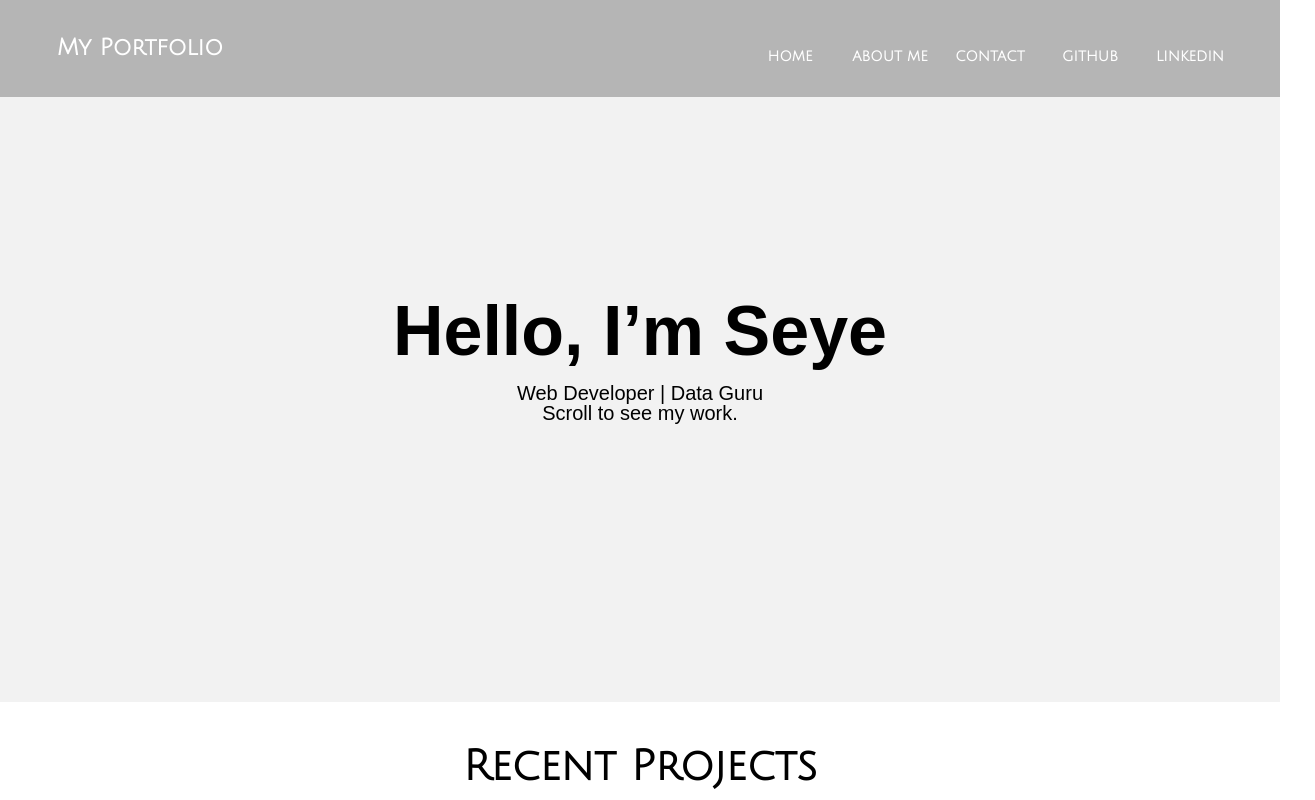
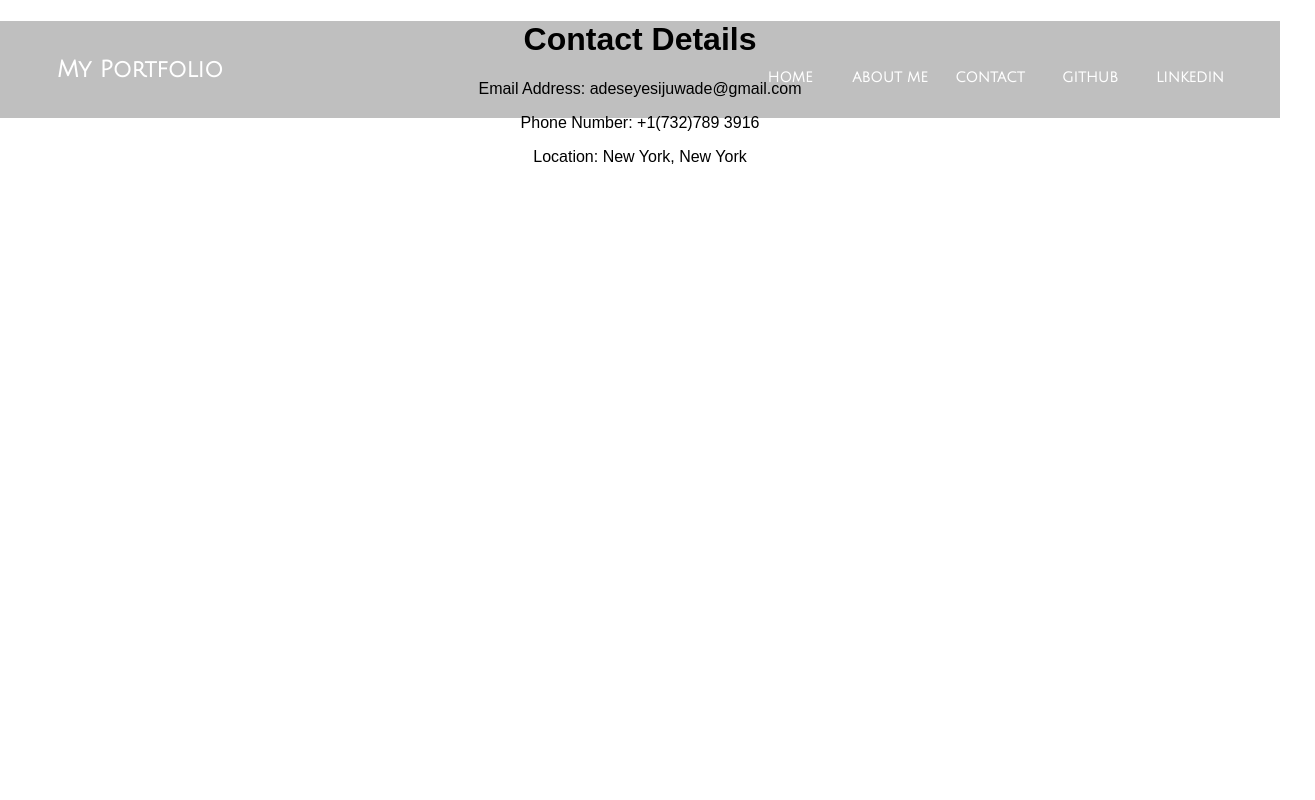
Before and after one commit to seyesij/portfolio, a React (Create React App) app in the folder my_website/: page /contact in a window 1280 px wide. Shown: the top 800 px of the page, 1315 px wide, since content can reach past the window. Built offline with nearby package versions, Linux system fonts and the light colour scheme.

Commit message:
add contact route

```diff
--- a/my_website/src/App.js
+++ b/my_website/src/App.js
@@ -6,6 +6,7 @@ import {
 } from 'react-router-dom';
 import Navbar from './components/Navbar';
 import Homepage from './components/Homepage';
+import Contact from './components/Contact';
 
 class App extends Component {
   render() {
@@ -13,7 +14,8 @@ class App extends Component {
      <Router>
       <div className="App">
         <Navbar />
-        <Homepage />
+        <Route exact path='/' render={() => <Homepage /> } />
+        <Route exact path='/contact' render={() => <Contact /> } />
 
 
       </div>
```
